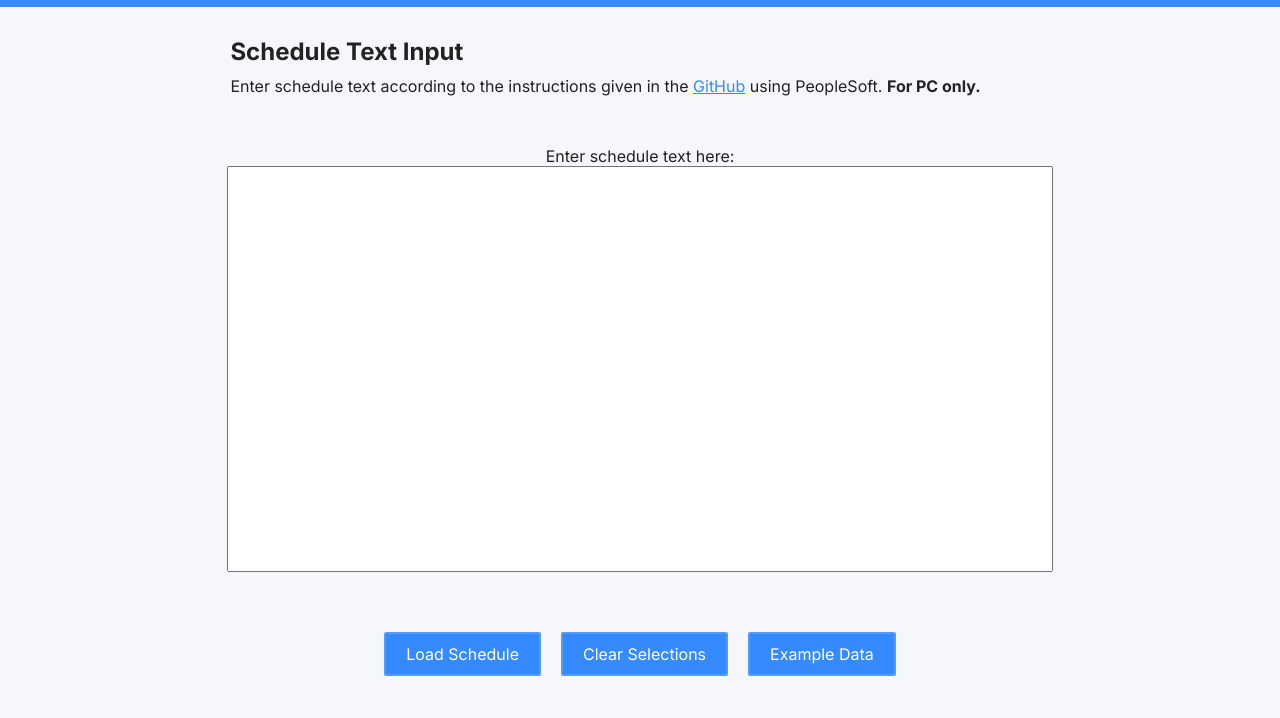
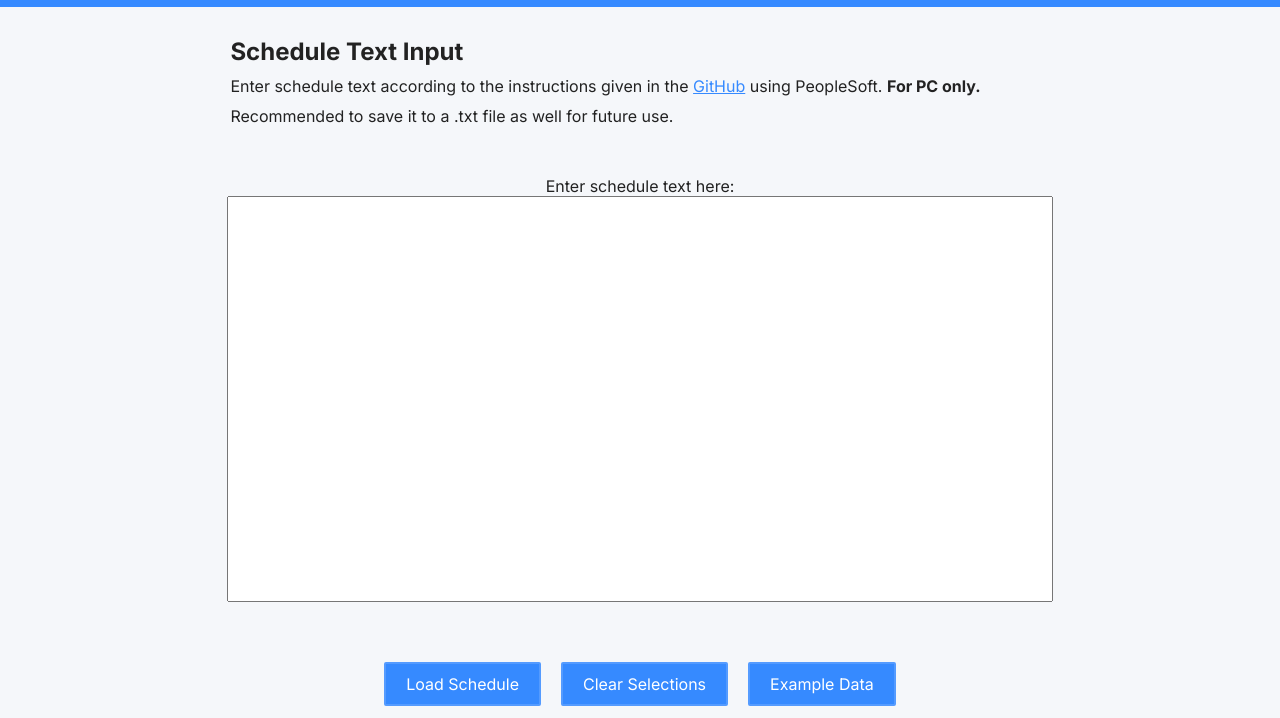
Before and after one commit to 60307390/scheduler-udst-revamp, a website built with Vite: page index.html in a window 1280 px wide. Shown: the part 52-770 px from the top of the page. Built offline with nearby package versions, Linux system fonts and the light colour scheme.

Commit message:
update instructions

```diff
--- a/index.html
+++ b/index.html
@@ -32,6 +32,7 @@
                 <p>Enter schedule text according to the instructions given in the <a
                         href="https://github.com/60307390/scheduler-udst-v2/tree/main#how-to-use-the-app"
                         target="_blank">GitHub</a> using PeopleSoft. <strong>For PC only.</strong></p>
+                <p>Recommended to save it to a .txt file as well for future use.</p>
             </div>
             <br>
             <div class="input-text-area">
```
Also changed, not shown: README.md.
